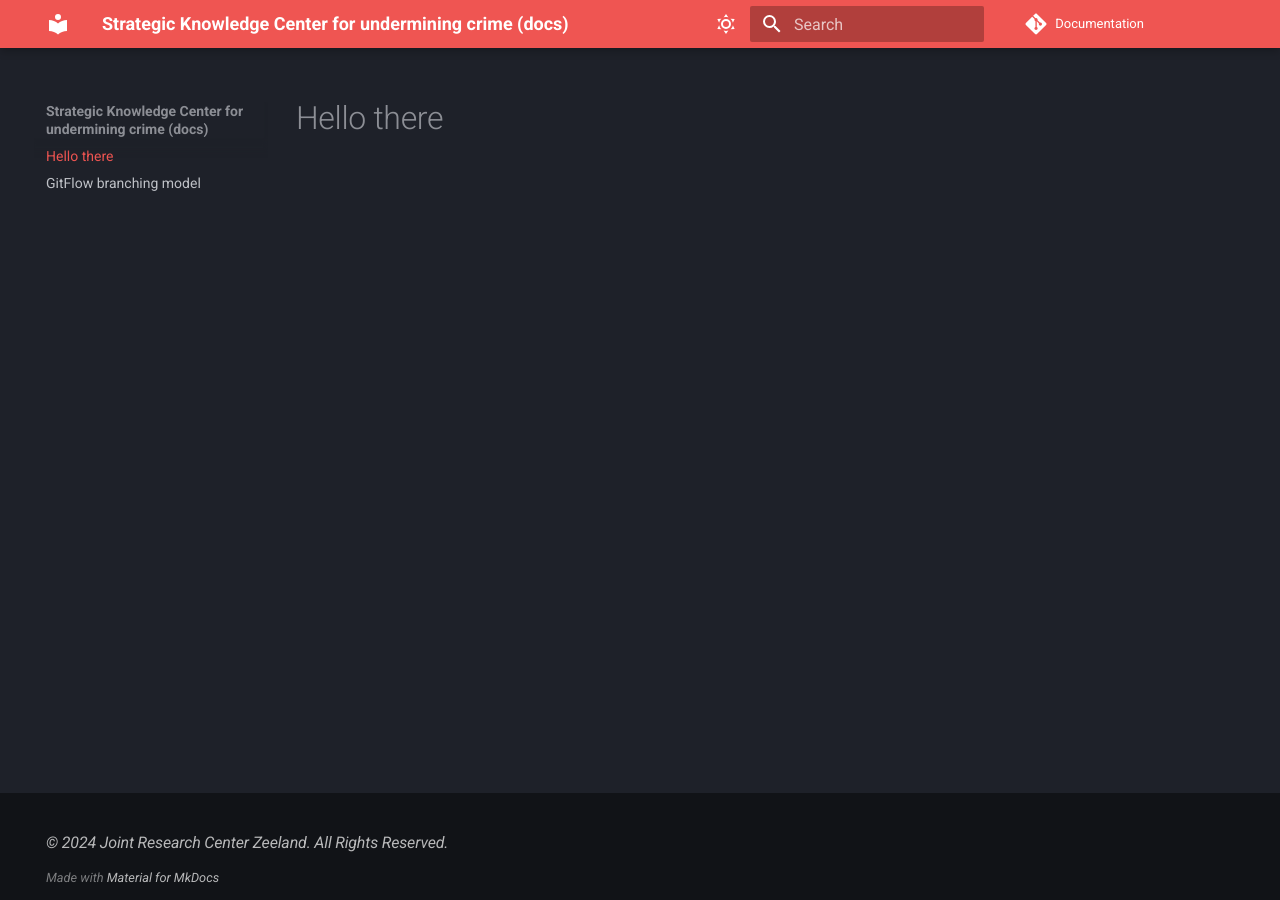
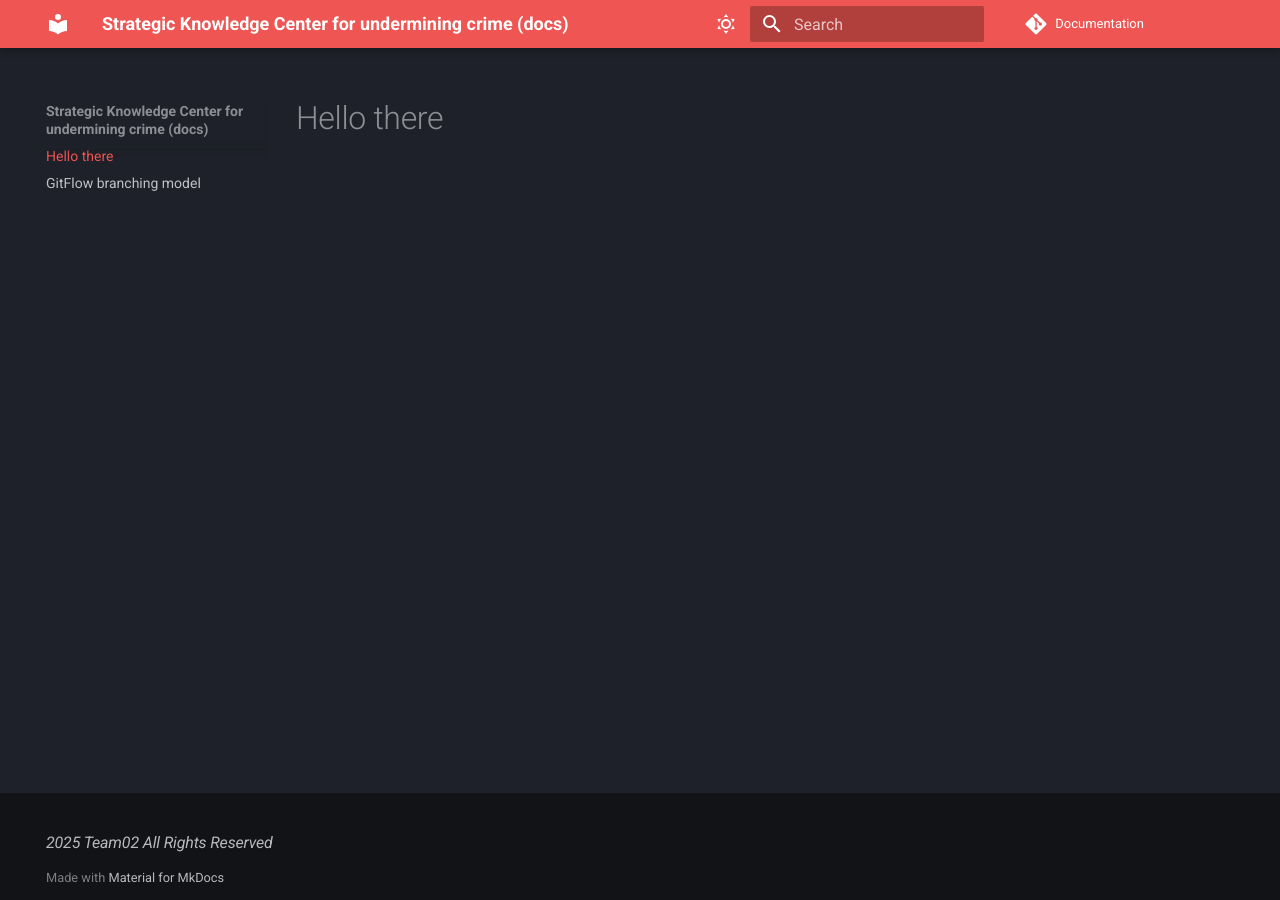
Before and after one commit to Team02SE/Documentation, an MkDocs documentation site: the page built from docs/index.md, in a window 1280 px wide. Built offline with MkDocs 1.6.1 and Material for MkDocs 9.7.7, drawn with Linux system fonts in a browser that asks for light colours; comment, search, counter and statistics services are not loaded.

Commit message:
updated footer

```diff
--- a/mkdocs.yml
+++ b/mkdocs.yml
@@ -10,7 +10,7 @@ markdown_extensions:
   - md_in_html
 
 
-copyright: <h3><i>© 2024 Joint Research Center Zeeland. All Rights Reserved.
+copyright: <h3><i>2025 Team02 All Rights Reserved</i></h3>
 
 theme:
   name: material
```
